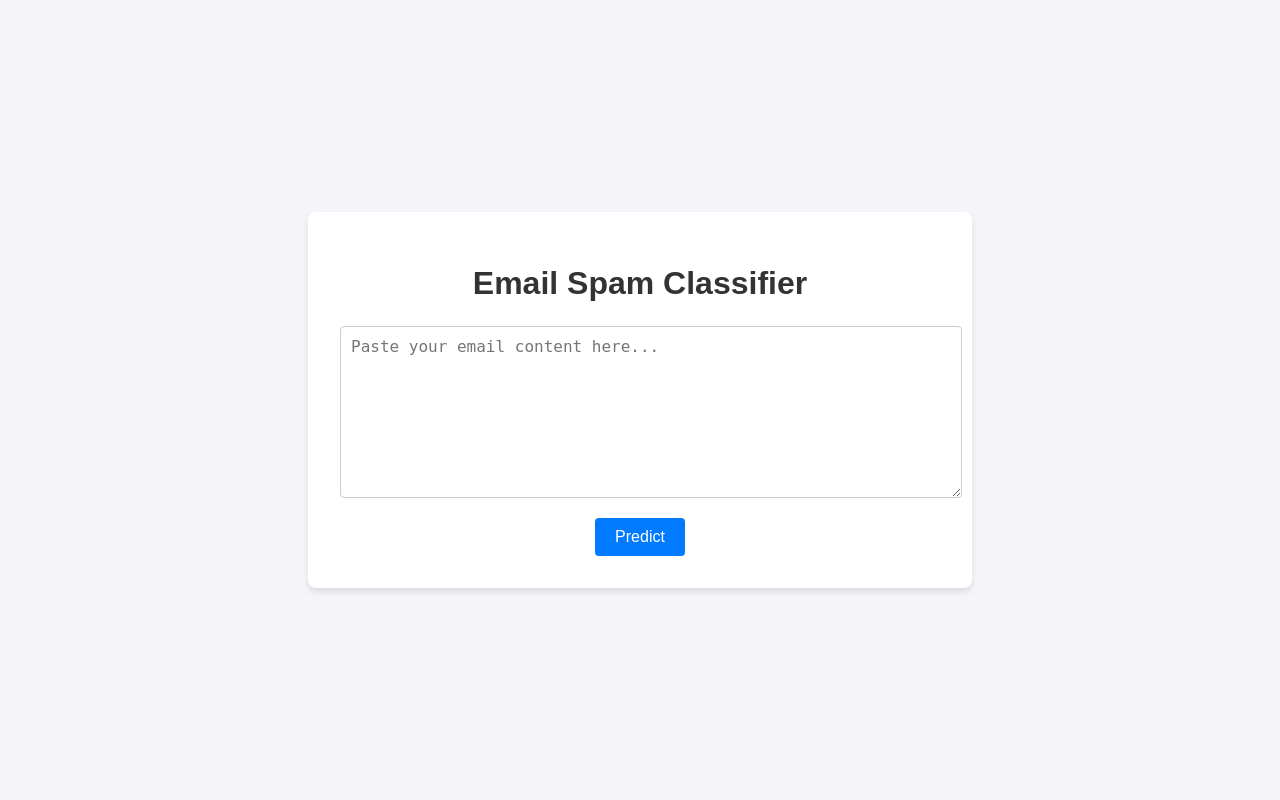
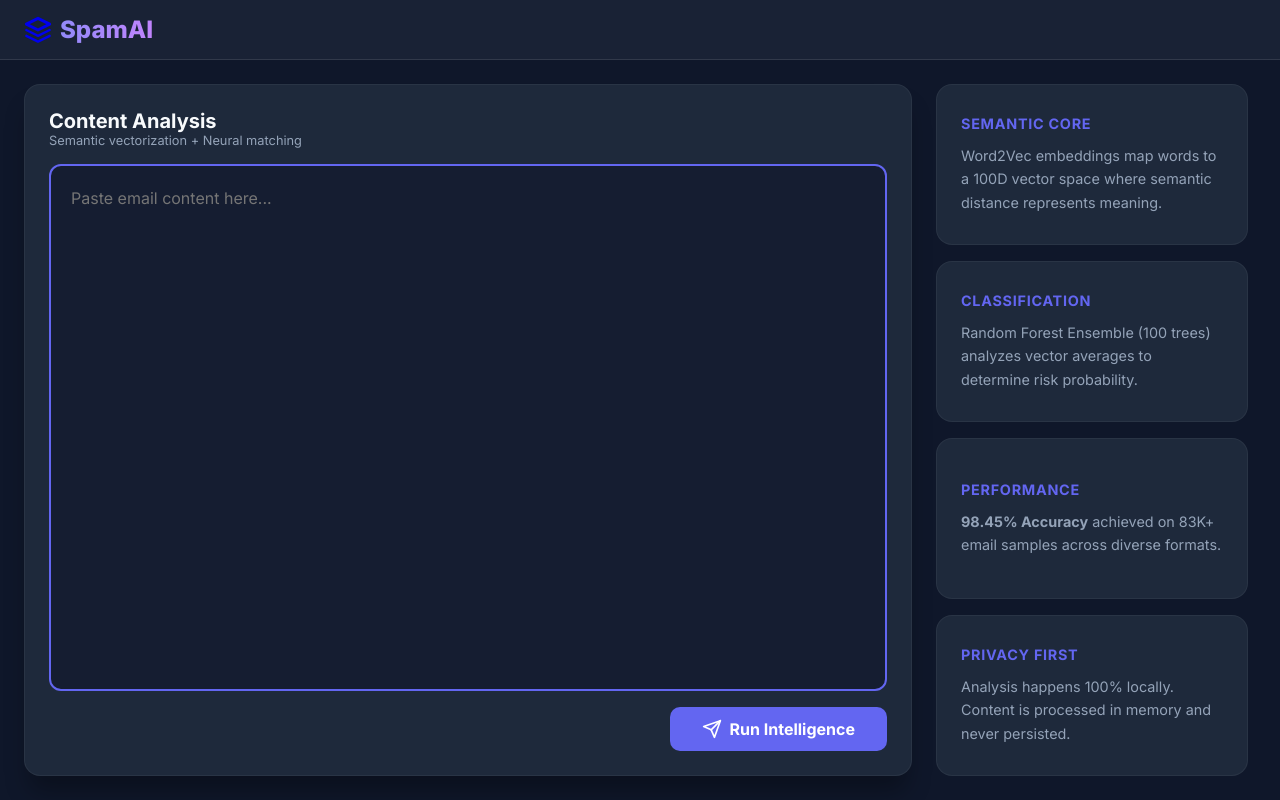
Before and after one commit to ahmeddraza/Email-Spam-Classifier, a Flask app: page / in a window 1280 px wide. Run offline with Flask 3, Linux system fonts and the light colour scheme; parts of the project's set-up code (start-up, migrations or seed data) failed here and were passed over.

Commit message:
Created Frontend

```diff
--- a/app.py
+++ b/app.py
@@ -5,6 +5,7 @@ import re
 import nltk
 from nltk.corpus import stopwords
 from gensim.models import Word2Vec
+from textblob import TextBlob
 
 # Download necessary NLTK data
 nltk.download('stopwords')
@@ -17,6 +18,9 @@ model = pickle.load(open('model.pkl', 'rb'))
 word2vec_model = Word2Vec.load('word2vec_model.bin')
 
 def text_transform(text):
+    # Spelling Correction
+    text = str(TextBlob(text).correct())
+
     text = text.lower()
     text = re.sub(r'[^a-zA-Z0-9]', ' ', text)
     text = text.split()
--- /dev/null
+++ b/static/script.js
@@ -0,0 +1,40 @@
+document.addEventListener('DOMContentLoaded', () => {
+    const form = document.querySelector('form');
+    const button = document.getElementById('analyze-btn');
+    const textarea = document.getElementById('content');
+    const resultOverlay = document.querySelector('.result-overlay');
+    const logo = document.querySelector('.logo');
+
+    // Logo click reloads the page
+    logo.addEventListener('click', (e) => {
+        // Only if it's the home link or a reload
+        // We use preventDefault and then reload to ensure a clean state
+        e.preventDefault();
+        window.location.href = '/';
+    });
+
+    // Handle form submission and loading state
+    form.addEventListener('submit', () => {
+        button.disabled = true;
+        button.style.opacity = '0.7';
+        button.innerHTML = `
+            <svg class="animate-spin" style="width: 24px; height: 24px; border: 2px solid #fff; border-top-color: transparent; border-radius: 50%;" viewBox="0 0 24 24"></svg>
+            Analyzing...
+        `;
+    });
+
+    // Auto-focus on textarea
+    textarea.focus();
+
+    // Fade in result if it exists and scroll to it
+    if (resultOverlay) {
+        resultOverlay.scrollIntoView({ behavior: 'smooth', block: 'center' });
+    }
+
+    // Optional: Add hotkey (Ctrl + Enter to submit)
+    textarea.addEventListener('keydown', (e) => {
+        if (e.ctrlKey && e.key === 'Enter') {
+            form.submit();
+        }
+    });
+});
--- /dev/null
+++ b/static/style.css
@@ -0,0 +1,215 @@
+:root {
+    --primary: #6366f1;
+    --primary-dark: #4f46e5;
+    --bg-main: #0f172a;
+    --bg-card: #1e293b;
+    --text-white: #f8fafc;
+    --text-gray: #94a3b8;
+    --accent-green: #10b981;
+    --accent-red: #ef4444;
+    --glass: rgba(30, 41, 59, 0.7);
+}
+
+* {
+    margin: 0;
+    padding: 0;
+    box-sizing: border-box;
+    font-family: 'Inter', system-ui, -apple-system, sans-serif;
+}
+
+body {
+    background-color: var(--bg-main);
+    color: var(--text-white);
+    height: 100vh;
+    display: flex;
+    flex-direction: column;
+    overflow: hidden; /* Prevent body scrolling */
+}
+
+/* Navbar */
+.navbar {
+    height: 60px;
+    background: var(--glass);
+    backdrop-filter: blur(12px);
+    display: flex;
+    align-items: center;
+    padding: 0 1.5rem;
+    position: sticky;
+    top: 0;
+    width: 100%;
+    z-index: 1000;
+    border-bottom: 1px solid rgba(255, 255, 255, 0.1);
+}
+
+.logo {
+    font-size: 1.5rem;
+    font-weight: 800;
+    background: linear-gradient(to right, #818cf8, #c084fc);
+    -webkit-background-clip: text;
+    -webkit-text-fill-color: transparent;
+    cursor: pointer;
+    text-decoration: none;
+    display: flex;
+    align-items: center;
+    gap: 0.5rem;
+}
+
+/* Main Layout */
+.app-wrapper {
+    flex: 1;
+    display: flex;
+    padding: 1.5rem;
+    max-width: 1600px;
+    margin: 0 auto;
+    width: 100%;
+    overflow: hidden; /* Contain children */
+}
+
+.dashboard-grid {
+    display: grid;
+    grid-template-columns: 1fr 320px;
+    gap: 1.5rem;
+    width: 100%;
+    height: 100%;
+}
+
+/* Main Workspace */
+.workspace {
+    display: flex;
+    flex-direction: column;
+    height: 100%;
+}
+
+.input-card {
+    background: var(--bg-card);
+    border-radius: 16px;
+    padding: 1.5rem;
+    border: 1px solid rgba(255, 255, 255, 0.05);
+    display: flex;
+    flex-direction: column;
+    height: 100%;
+    box-shadow: 0 20px 25px -5px rgba(0, 0, 0, 0.3);
+}
+
+.workspace-header {
+    margin-bottom: 1rem;
+    display: flex;
+    justify-content: space-between;
+    align-items: center;
+}
+
+.workspace-header h2 {
+    font-size: 1.25rem;
+}
+
+/* Result Badge (Moved up for better visibility) */
+.result-badge {
+    padding: 0.5rem 1rem;
+    border-radius: 99px;
+    font-weight: 700;
+    font-size: 0.875rem;
+    display: flex;
+    align-items: center;
+    gap: 0.5rem;
+    animation: fadeIn 0.3s ease;
+}
+
+.result-badge.spam { background: var(--accent-red); color: white; }
+.result-badge.ham { background: var(--accent-green); color: white; }
+
+textarea {
+    flex: 1;
+    width: 100%;
+    background: rgba(15, 23, 42, 0.4);
+    border: 2px solid rgba(255, 255, 255, 0.1);
+    border-radius: 12px;
+    padding: 1.25rem;
+    color: var(--text-white);
+    font-size: 1rem;
+    line-height: 1.5;
+    resize: none;
+    transition: all 0.2s ease;
+}
+
+textarea:focus {
+    outline: none;
+    border-color: var(--primary);
+    background: rgba(15, 23, 42, 0.6);
+}
+
+.actions {
+    margin-top: 1rem;
+    display: flex;
+    justify-content: flex-end;
+}
+
+.btn-primary {
+    background: var(--primary);
+    color: white;
+    padding: 0.75rem 2rem;
+    border-radius: 10px;
+    font-size: 1rem;
+    font-weight: 700;
+    border: none;
+    cursor: pointer;
+    transition: all 0.2s ease;
+    display: flex;
+    align-items: center;
+    gap: 0.5rem;
+}
+
+.btn-primary:hover {
+    background: var(--primary-dark);
+    transform: translateY(-1px);
+}
+
+/* Side Panel - Now using Flex for cards */
+.side-panel {
+    display: flex;
+    flex-direction: column;
+    gap: 1rem;
+    height: 100%;
+    padding-right: 0.5rem;
+}
+
+.stat-card {
+    background: var(--bg-card);
+    border-radius: 16px;
+    padding: 1.5rem;
+    border: 1px solid rgba(255, 255, 255, 0.05);
+    flex: 1; /* Expand to fill space */
+    display: flex;
+    flex-direction: column;
+    justify-content: center;
+    transition: transform 0.2s ease, border-color 0.2s ease;
+}
+
+.stat-card:hover {
+    transform: translateX(-5px);
+    border-color: rgba(99, 102, 241, 0.3);
+}
+
+.stat-card h3 {
+    font-size: 0.9rem;
+    color: var(--primary);
+    margin-bottom: 0.75rem;
+    text-transform: uppercase;
+    letter-spacing: 0.05em;
+    font-weight: 700;
+}
+
+.stat-card p {
+    font-size: 0.9rem;
+    color: var(--text-gray);
+    line-height: 1.6;
+}
+
+@keyframes fadeIn {
+    from { opacity: 0; transform: scale(0.95); }
+    to { opacity: 1; transform: scale(1); }
+}
+
+@media (max-width: 1024px) {
+    .dashboard-grid { grid-template-columns: 1fr; }
+    .side-panel { display: none; }
+}
--- a/templates/index.html
+++ b/templates/index.html
@@ -3,84 +3,98 @@
 <head>
     <meta charset="UTF-8">
     <meta name="viewport" content="width=device-width, initial-scale=1.0">
-    <title>Email Spam Classifier</title>
-    <style>
-        body {
-            font-family: Arial, sans-serif;
-            background-color: #f4f4f9;
-            margin: 0;
-            padding: 0;
-            display: flex;
-            justify-content: center;
-            align-items: center;
-            height: 100vh;
-        }
-        .container {
-            background: #fff;
-            padding: 2rem;
-            border-radius: 8px;
-            box-shadow: 0 4px 6px rgba(0, 0, 0, 0.1);
-            width: 100%;
-            max-width: 600px;
-            text-align: center;
-        }
-        h1 {
-            color: #333;
-            margin-bottom: 1.5rem;
-        }
-        textarea {
-            width: 100%;
-            height: 150px;
-            padding: 10px;
-            margin-bottom: 1rem;
-            border: 1px solid #ccc;
-            border-radius: 4px;
-            font-size: 1rem;
-            resize: vertical;
-        }
-        button {
-            background-color: #007bff;
-            color: white;
-            border: none;
-            padding: 10px 20px;
-            border-radius: 4px;
-            font-size: 1rem;
-            cursor: pointer;
-            transition: background-color 0.3s;
-        }
-        button:hover {
-            background-color: #0056b3;
-        }
-        .result {
-            margin-top: 1.5rem;
-            font-size: 1.25rem;
-            font-weight: bold;
-            color: #333;
-        }
-        .original-text {
-            margin-top: 1rem;
-            font-size: 0.9rem;
-            color: #666;
-            text-align: left;
-            background: #f9f9f9;
-            padding: 10px;
-            border-left: 4px solid #007bff;
-        }
-    </style>
+    <title>SpamAI | AI-Powered Email Intelligence</title>
+    <!-- Favicon placeholder -->
+    <link rel="icon" href="https://cdn-icons-png.flaticon.com/512/3256/3256114.png" type="image/x-icon">
+    <!-- Fonts -->
+    <link rel="preconnect" href="https://fonts.googleapis.com">
+    <link rel="preconnect" href="https://fonts.gstatic.com" crossorigin>
+    <link href="https://fonts.googleapis.com/css2?family=Inter:wght@400;600;700;800&display=swap" rel="stylesheet">
+    <!-- Custom CSS -->
+    <link rel="stylesheet" href="{{ url_for('static', filename='style.css') }}">
 </head>
 <body>
-    <div class="container">
-        <h1>Email Spam Classifier</h1>
-        <form action="/predict" method="POST">
-            <textarea name="content" placeholder="Paste your email content here..." required>{{ original_text if original_text else '' }}</textarea>
-            <br>
-            <button type="submit">Predict</button>
-        </form>
-        {% if prediction_text %}
-            <div class="result">
-                {{ prediction_text }}
-            </div>
-        {% endif %}
+    <nav class="navbar">
+        <a href="/" class="logo" id="app-logo">
+            <svg width="28" height="28" viewBox="0 0 24 24" fill="none" xmlns="http://www.w3.org/2000/svg">
+                <path d="M12 2L2 7L12 12L22 7L12 2Z" stroke="currentColor" stroke-width="2.5" stroke-linecap="round" stroke-linejoin="round"/>
+                <path d="M2 17L12 22L22 17" stroke="currentColor" stroke-width="2" stroke-linecap="round" stroke-linejoin="round"/>
+                <path d="M2 12L12 17L22 12" stroke="currentColor" stroke-width="2" stroke-linecap="round" stroke-linejoin="round"/>
+            </svg>
+            SpamAI
+        </a>
+    </nav>
+
+    <div class="app-wrapper">
+        <div class="dashboard-grid">
+            <main class="workspace">
+                <form action="/predict" method="POST" class="input-card" id="analyze-form">
+                    <div class="workspace-header">
+                        <div>
+                            <h2>Content Analysis</h2>
+                            <p style="color: var(--text-gray); font-size: 0.8rem;">Semantic vectorization + Neural matching</p>
+                        </div>
+
+                        {% if prediction_text %}
+                        <div class="result-badge {{ 'spam' if 'Spam' in prediction_text and 'Not' not in prediction_text else 'ham' }}">
+                            {% if 'Spam' in prediction_text and 'Not' not in prediction_text %}
+                            <svg width="18" height="18" viewBox="0 0 24 24" fill="none" stroke="currentColor" stroke-width="3">
+                                <path d="M12 9v2m0 4h.01m-6.938 4h13.856c1.54 0 2.502-1.667 1.732-3L13.732 4c-.77-1.333-2.694-1.333-3.464 0L3.34 16c-.77 1.333.192 3 1.732 3z"/>
+                            </svg>
+                            {% else %}
+                            <svg width="18" height="18" viewBox="0 0 24 24" fill="none" stroke="currentColor" stroke-width="3">
+                                <path d="M9 12l2 2 4-4m6 2a9 9 0 11-18 0 9 9 0 0118 0z"/>
+                            </svg>
+                            {% endif %}
+                            {{ prediction_text }}
+                        </div>
+                        {% endif %}
+                    </div>
+
+                    <textarea
+                        id="content"
+                        name="content"
+                        placeholder="Paste email content here..."
+                        required
+                    >{{ original_text if original_text else '' }}</textarea>
+
+                    <div class="actions">
+                        <button type="submit" class="btn-primary" id="analyze-btn">
+                            <svg width="20" height="20" viewBox="0 0 24 24" fill="none" xmlns="http://www.w3.org/2000/svg">
+                                <path d="M22 2L11 13" stroke="currentColor" stroke-width="2" stroke-linecap="round" stroke-linejoin="round"/>
+                                <path d="M22 2L15 22L11 13L2 9L22 2Z" stroke="currentColor" stroke-width="2" stroke-linecap="round" stroke-linejoin="round"/>
+                            </svg>
+                            Run Intelligence
+                        </button>
+                    </div>
+                </form>
+            </main>
+
+            <aside class="side-panel">
+                <div class="stat-card">
+                    <h3>Semantic Core</h3>
+                    <p>Word2Vec embeddings map words to a 100D vector space where semantic distance represents meaning.</p>
+                </div>
+
+                <div class="stat-card">
+                    <h3>Classification</h3>
+                    <p>Random Forest Ensemble (100 trees) analyzes vector averages to determine risk probability.</p>
+                </div>
+
+                <div class="stat-card">
+                    <h3>Performance</h3>
+                    <p><strong>98.45% Accuracy</strong> achieved on 83K+ email samples across diverse formats.</p>
+                </div>
+
+                <div class="stat-card">
+                    <h3>Privacy First</h3>
+                    <p>Analysis happens 100% locally. Content is processed in memory and never persisted.</p>
+                </div>
+            </aside>
+        </div>
     </div>
+
+    <!-- Custom JS -->
+    <script src="{{ url_for('static', filename='script.js') }}"></script>
 </body>
 </html>
```
